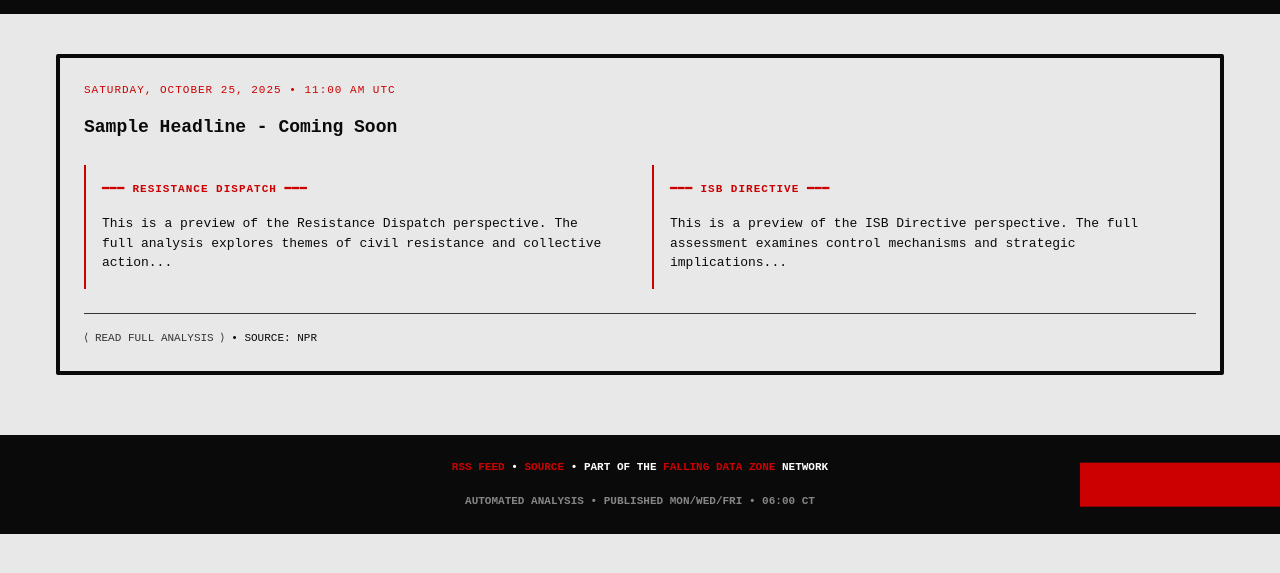
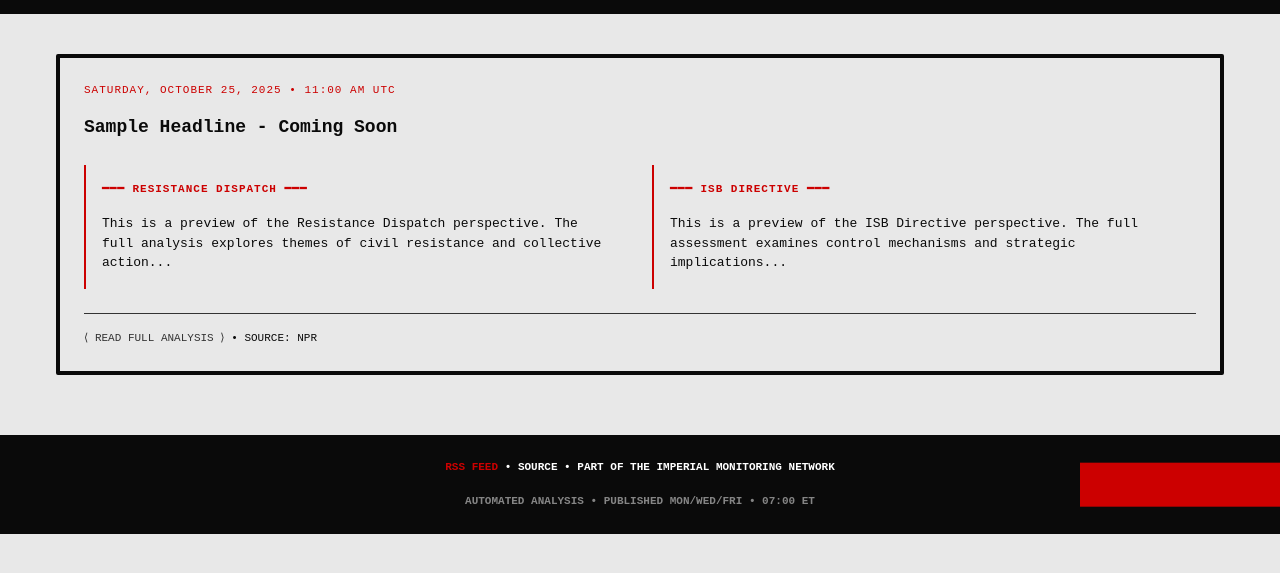
Before and after one commit to SeanFDZ/echo47-split-signal, a plain HTML site: page index.html in a window 1280 px wide. Shown: the part 103-676 px from the top of the page. Drawn offline with Linux system fonts and the light colour scheme.

Commit message:
Update footer links and publication time

```diff
--- a/index.html
+++ b/index.html
@@ -26,11 +26,10 @@
   <footer>
     <div>
       <a href="rss.xml">RSS FEED</a> •
-      <a href="https://github.com/SeanFDZ/echo47-split-signal">SOURCE</a> •
-      PART OF THE <a href="https://fallingdata.zone">FALLING DATA ZONE</a> NETWORK
+      SOURCE • PART OF THE IMPERIAL MONITORING NETWORK
     </div>
     <div style="margin-top: 16px; opacity: 0.5;">
-      AUTOMATED ANALYSIS • PUBLISHED MON/WED/FRI • 06:00 CT
+      AUTOMATED ANALYSIS • PUBLISHED MON/WED/FRI • 07:00 ET
     </div>
   </footer>
 
```
